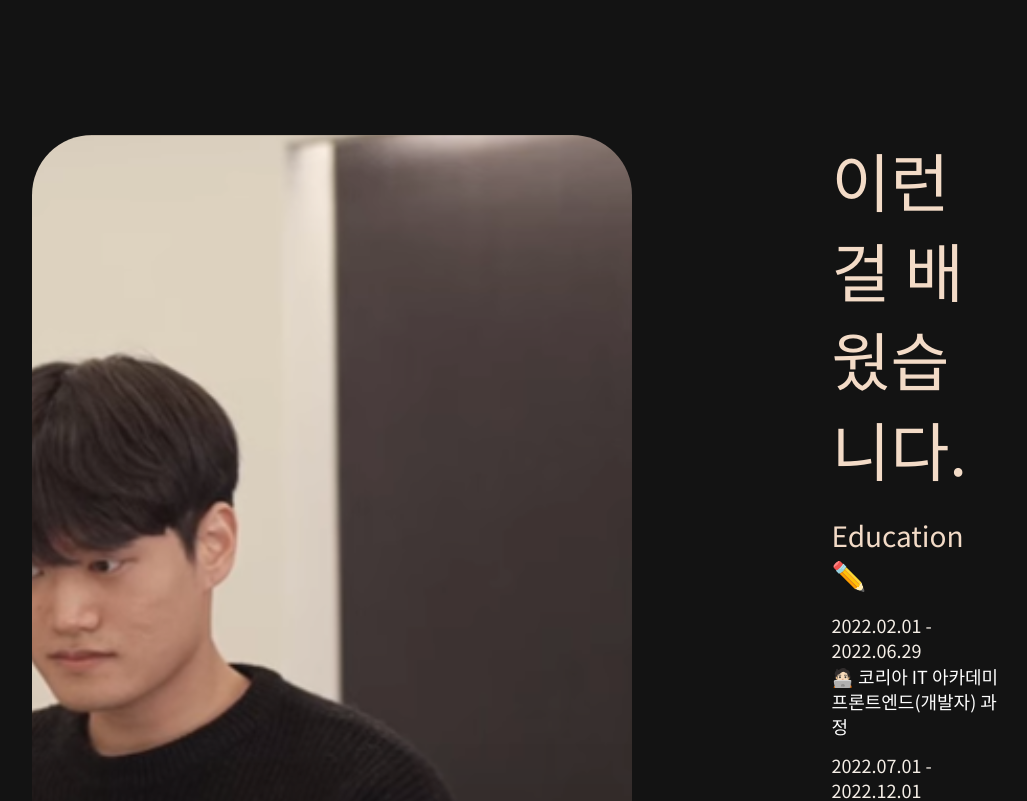
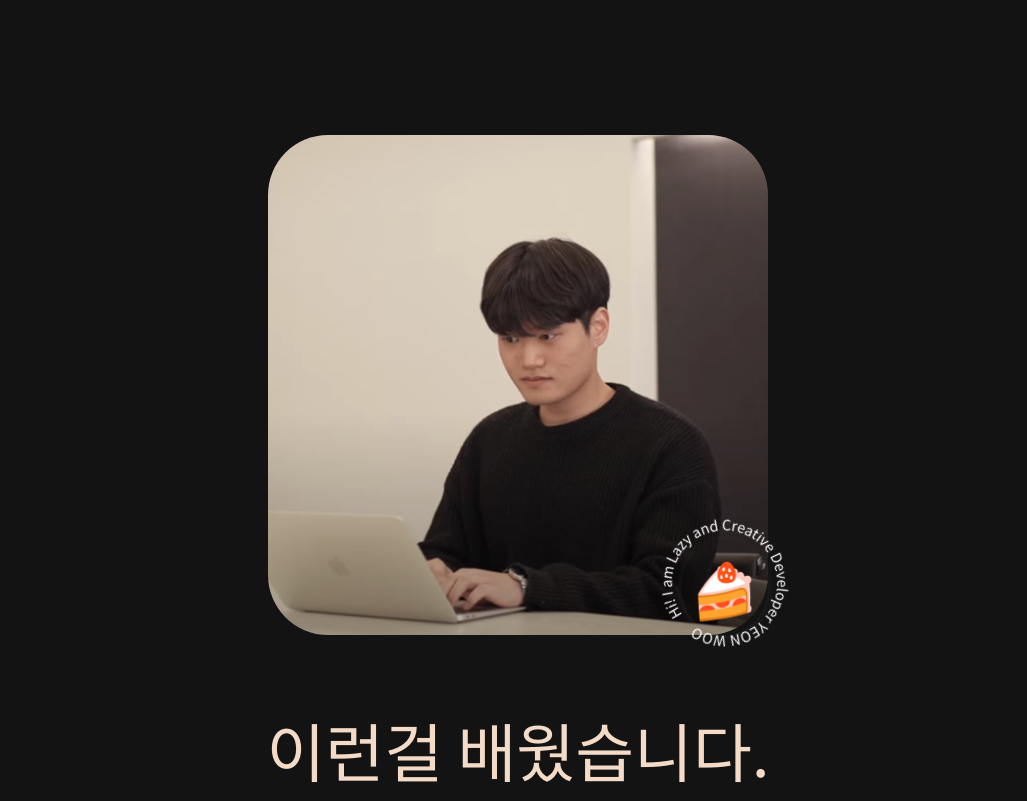
Before and after one commit to yeonwoo96/newIntro, a React (Vite) app: page / in a window 1280 px wide. Shown: the part 2080-2881 px from the top of the page, without its empty margins (122-1149 px from the left). Built offline with nearby package versions, Linux system fonts and the light colour scheme.

Commit message:
resizing

```diff
--- a/src/App.tsx
+++ b/src/App.tsx
@@ -40,6 +40,7 @@ body {
   color: #4d5156;
   font-family: 'Noto Sans KR', sans-serif;
 	line-height: 1.4;
+  overflow-x: hidden;
 }
 ol, ul {
 	list-style: none;
--- a/src/Pages/study.tsx
+++ b/src/Pages/study.tsx
@@ -15,9 +15,10 @@ const StudyWrap = styled.div`
   width: 100%;
   /* align-items: center; */
 
-  @media (max-width: 990px) {
+  @media (max-width: 1500px) {
     flex-flow: column;
     gap: 0;
+    align-items: center;
   }
 `;
 const Left = styled.div`
@@ -25,13 +26,15 @@ const Left = styled.div`
   border-radius: 60px;
   background: url("/images/itsme.png");
   background-size: cover;
-  background-position: 100%;
-  min-width: 600px;
-  min-height: 400px;
-  height: auto;
-  @media (max-width: 990px) {
-    margin-bottom: 30px;
-    min-width: 400px;
+  background-position: 70%;
+  width: 500px;
+  height: 500px;
+  @media (max-width: 1500px) {
+    margin-bottom: 70px;
+  }
+  @media (max-width: 600px) {
+    width: 80vw;
+    height: 80vw;
   }
 `;
 const Cake = styled.span`
@@ -44,8 +47,13 @@ const Cake = styled.span`
   box-shadow: rgba(99, 99, 99, 0.2) 0px 2px 8px 0px;
   display: flex;
   position: absolute;
-  bottom: -30px;
-  right: -30px;
+  bottom: 0px;
+  right: 0px;
+  @media (max-width: 500px) {
+    font-size: 32px;
+    bottom: 0px;
+    right: 0px;
+  }
 `;
 const Right = styled.div`
   font-size: 18px;
@@ -66,6 +74,11 @@ const Right = styled.div`
     li {
       margin-bottom: 14px;
     }
+  }
+  @media (max-width: 1500px) {
+    flex-flow: column;
+    gap: 0;
+    text-align: center;
   }
 `;
 const move = keyframes`
```
